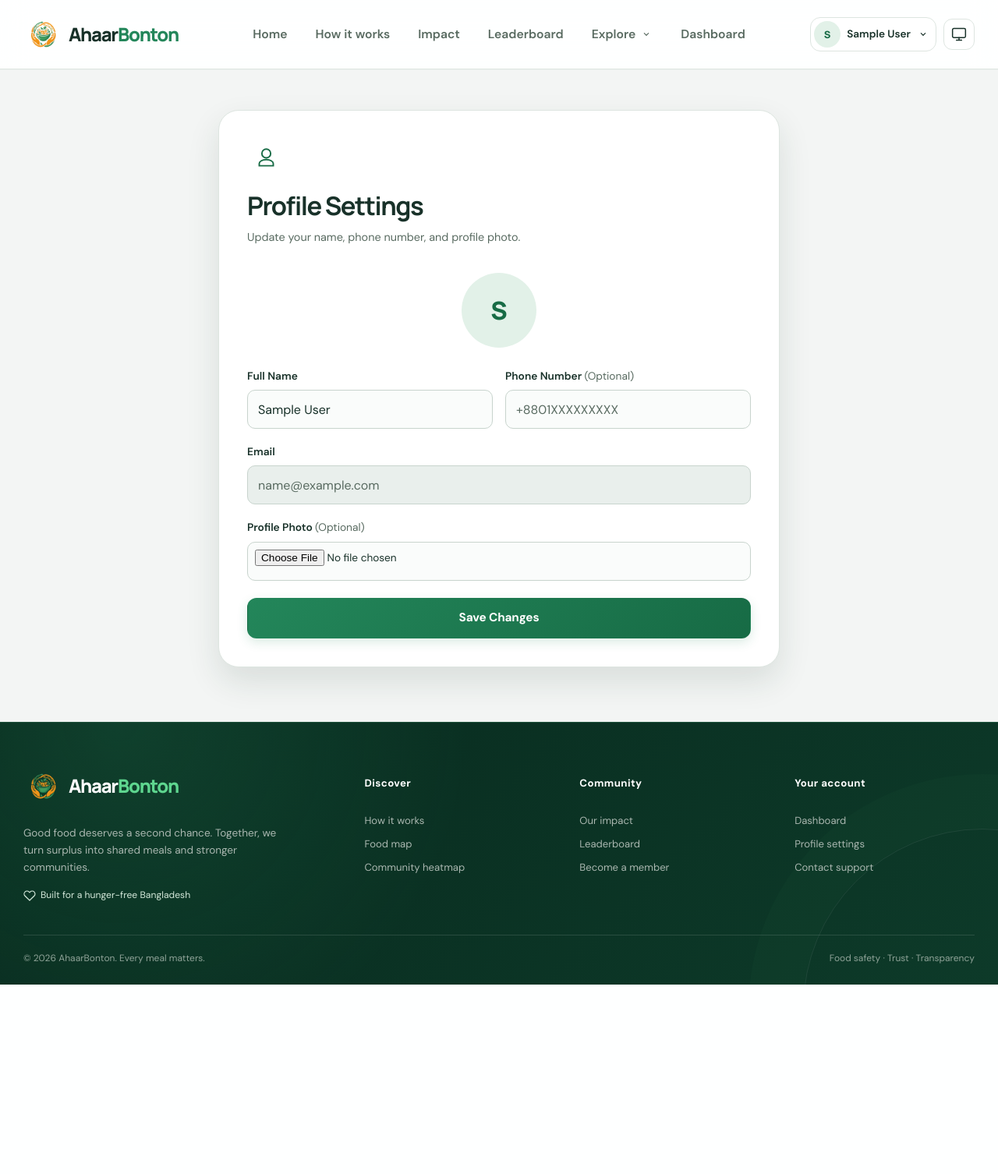
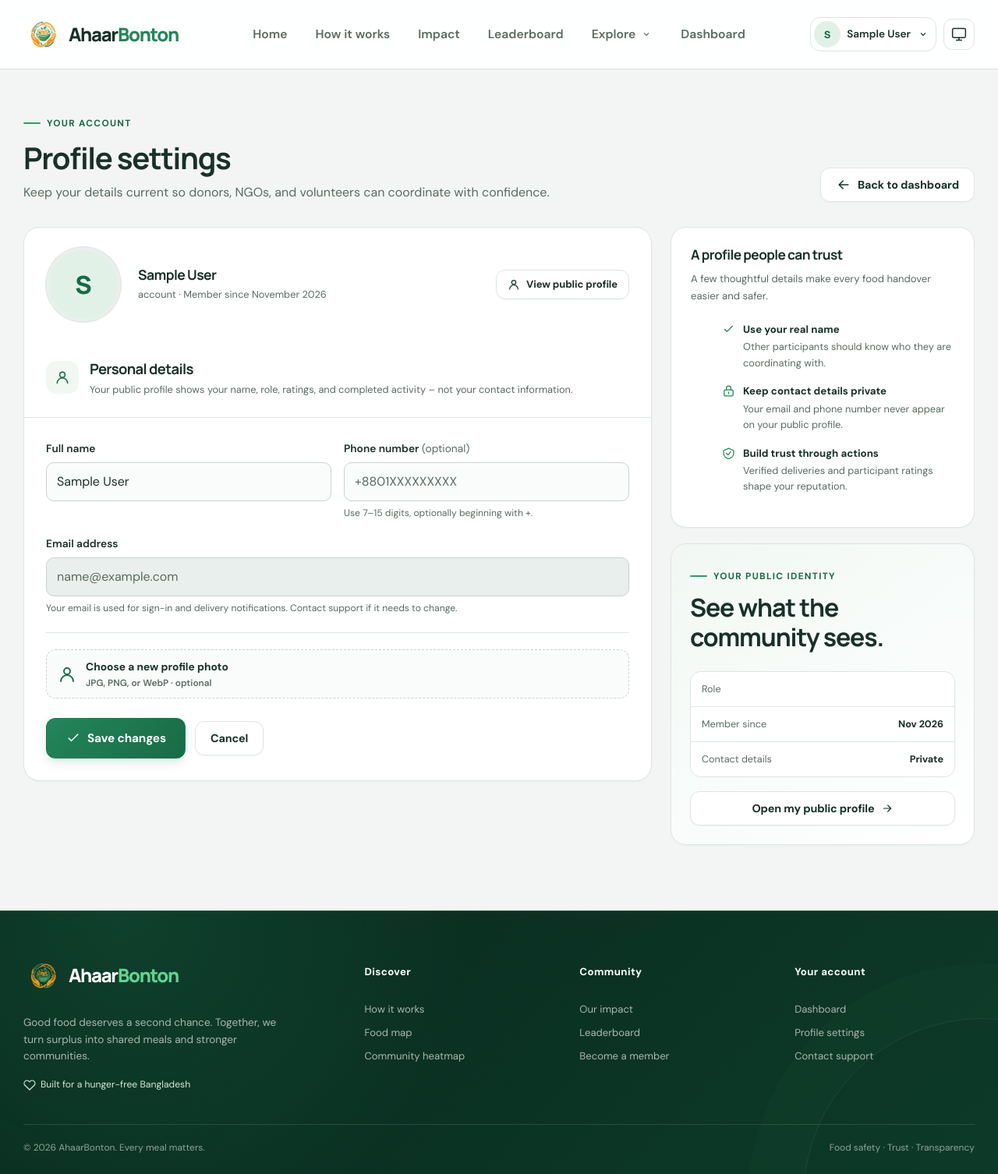
Before and after one commit to TajkirHossen-14/Ahaar_Bonton, a Django app: page /profile/ in a window 1280 px wide. Shown: the whole page at 78% size. Before the commit the page ends 1263 px from the top, so only its background shows below. Run offline with Django 5.2, Linux system fonts and the light colour scheme; the visitor is signed in with stand-in values (Sample User, id 1).

Commit message:
refactor: modernize profile settings page

```diff
--- a/templates/auth/profile.html
+++ b/templates/auth/profile.html
@@ -1,76 +1,112 @@
 {% extends 'base.html' %}
-
-{% block page_title %}Profile Settings - AhaarBonton{% endblock %}
+{% block page_title %}Profile settings - AhaarBonton{% endblock %}
 
 {% block content %}
-<section class="auth-wrapper">
-    <div class="auth-card auth-card-wide profile-card">
-        <header class="auth-header">
-            <div class="auth-logo profile-logo-icon" aria-hidden="true">
-                <svg viewBox="0 0 24 24" focusable="false">
-                    <path d="M12 12a5 5 0 1 0-5-5 5 5 0 0 0 5 5zm0 2c-4.42 0-8 2.02-8 4.5V21h16v-2.5c0-2.48-3.58-4.5-8-4.5z"/>
-                </svg>
+<section class="container page-section">
+    <header class="page-header">
+        <div>
+            <span class="eyebrow">Your account</span>
+            <h1>Profile settings</h1>
+            <p>Keep your details current so donors, NGOs, and volunteers can coordinate with confidence.</p>
         </div>
-            <h2>Profile Settings</h2>
-            <p>Update your name, phone number, and profile photo.</p>
+        <a href="{% url 'dashboard' %}" class="btn btn-ghost"><svg class="icon" aria-hidden="true"><use href="#i-back"/></svg>Back to dashboard</a>
     </header>
 
-        <div class="profile-photo-block">
+    <div class="settings-layout">
+        <div class="settings-main">
+            <article class="card settings-card">
+                <div class="settings-photo-row">
                     {% if request.user.profile_pic %}
-                <img src="{{ request.user.profile_pic.url }}" alt="{{ request.user.full_name }}" class="profile-photo-preview">
+                        <img id="profilePhotoPreview" src="{{ request.user.profile_pic.url }}" alt="Current profile photo" class="avatar avatar-lg">
+                        <span id="profilePhotoPlaceholder" class="avatar avatar-lg hidden">{{ request.user.full_name|default:request.user.email|slice:":1"|upper }}</span>
                     {% else %}
-                <div class="profile-photo-placeholder">
-                    {{ request.user.full_name|default:request.user.email|slice:":1"|upper }}
+                        <span id="profilePhotoPlaceholder" class="avatar avatar-lg">{{ request.user.full_name|default:request.user.email|slice:":1"|upper }}</span>
+                        <img id="profilePhotoPreview" alt="Selected profile photo preview" class="avatar avatar-lg hidden">
+                    {% endif %}
+                    <div class="settings-photo-copy">
+                        <h2>{{ request.user.full_name }}</h2>
+                        <p>{{ request.user.get_role_display }} account · Member since {{ request.user.date_joined|date:"F Y" }}</p>
                     </div>
+                    <a href="{% url 'user_profile' request.user.pk %}" class="btn btn-ghost btn-sm"><svg class="icon icon-sm" aria-hidden="true"><use href="#i-user"/></svg>View public profile</a>
+                </div>
+
+                <form method="post" action="{% url 'profile' %}" enctype="multipart/form-data" novalidate data-enhanced-form>
+                    {% csrf_token %}
+                    <div class="form-summary hidden" data-form-summary role="alert" tabindex="-1"></div>
+                    {% if form.non_field_errors %}
+                        <div class="alert alert-error" role="alert">{{ form.non_field_errors }}</div>
+                    {% endif %}
+
+                    <div class="settings-card-head">
+                        <span class="settings-head-icon"><svg class="icon" aria-hidden="true"><use href="#i-user"/></svg></span>
+                        <div>
+                            <h2>Personal details</h2>
+                            <p>Your public profile shows your name, role, ratings, and completed activity – not your contact information.</p>
+                        </div>
+                    </div>
+                    <div class="settings-card-body">
+                        <div class="form-row">
+                            <div class="form-group">
+                                <label for="id_full_name">Full name</label>
+                                <input type="text" id="id_full_name" name="full_name" value="{{ form.full_name.value|default:'' }}" autocomplete="name" minlength="2" maxlength="255" required>
+                                {{ form.full_name.errors }}
+                            </div>
+                            <div class="form-group">
+                                <label for="id_phone_number">Phone number <span class="optional">(optional)</span></label>
+                                <input type="tel" id="id_phone_number" name="phone_number" value="{{ form.phone_number.value|default:'' }}" autocomplete="tel" placeholder="+8801XXXXXXXXX" maxlength="20" aria-describedby="phoneHint">
+                                <p id="phoneHint" class="form-hint">Use 7–15 digits, optionally beginning with +.</p>
+                                {{ form.phone_number.errors }}
+                            </div>
+                        </div>
+                        <div class="form-group">
+                            <label for="id_email_display">Email address</label>
+                            <input type="email" id="id_email_display" value="{{ request.user.email }}" readonly aria-describedby="emailHint">
+                            <p id="emailHint" class="form-hint">Your email is used for sign-in and delivery notifications. Contact support if it needs to change.</p>
+                        </div>
+
+                        <div class="profile-photo-fields">
+                            <label class="file-upload" for="id_profile_pic">
+                                <svg class="icon" aria-hidden="true"><use href="#i-user"/></svg>
+                                <span><strong>Choose a new profile photo</strong><small>JPG, PNG, or WebP · optional</small></span>
+                                <input type="file" id="id_profile_pic" name="profile_pic" accept="image/*" data-preview="profilePhotoPreview" data-placeholder="profilePhotoPlaceholder">
+                            </label>
+                            {{ form.profile_pic.errors }}
+                            {% if request.user.profile_pic %}
+                                <label class="profile-remove mt-2"><input type="checkbox" name="remove_profile_pic" id="id_remove_profile_pic">Remove my current photo</label>
                             {% endif %}
                         </div>
 
-        <form method="post" action="{% url 'profile' %}" enctype="multipart/form-data">
-            {% csrf_token %}
-
-            <div class="form-row">
-                <div>
-                    <label for="id_full_name">Full Name</label>
-                    <input type="text" id="id_full_name" name="full_name" value="{{ form.full_name.value|default:'' }}" required>
-                    {% if form.full_name.errors %}
-                        <p class="location-error">{{ form.full_name.errors.0 }}</p>
-                    {% endif %}
-                </div>
-                <div>
-                    <label for="id_phone_number">Phone Number <span class="optional">(Optional)</span></label>
-                    <input type="text" id="id_phone_number" name="phone_number" value="{{ form.phone_number.value|default:'' }}" placeholder="+8801XXXXXXXXX">
-                    {% if form.phone_number.errors %}
-                        <p class="location-error">{{ form.phone_number.errors.0 }}</p>
-                    {% endif %}
+                        <div class="form-actions">
+                            <button type="submit" class="btn btn-primary btn-lg"><svg class="icon" aria-hidden="true"><use href="#i-check"/></svg>Save changes</button>
+                            <a href="{% url 'dashboard' %}" class="btn btn-ghost">Cancel</a>
                         </div>
                     </div>
-
-            <div>
-                <label for="id_email_display">Email</label>
-                <input type="email" id="id_email_display" value="{{ request.user.email }}" class="readonly-input" readonly>
+                </form>
+            </article>
         </div>
 
-            <div>
-                <label for="id_profile_pic">Profile Photo <span class="optional">(Optional)</span></label>
-                <input type="file" id="id_profile_pic" name="profile_pic" accept="image/*">
-                {% if form.profile_pic.errors %}
-                    <p class="location-error">{{ form.profile_pic.errors.0 }}</p>
-                {% endif %}
+        <aside class="settings-aside" aria-label="Profile guidance">
+            <article class="card settings-help">
+                <h2>A profile people can trust</h2>
+                <p>A few thoughtful details make every food handover easier and safer.</p>
+                <ul class="settings-help-list">
+                    <li><svg class="icon" aria-hidden="true"><use href="#i-check"/></svg><span><strong>Use your real name</strong>Other participants should know who they are coordinating with.</span></li>
+                    <li><svg class="icon" aria-hidden="true"><use href="#i-lock"/></svg><span><strong>Keep contact details private</strong>Your email and phone number never appear on your public profile.</span></li>
+                    <li><svg class="icon" aria-hidden="true"><use href="#i-shield"/></svg><span><strong>Build trust through actions</strong>Verified deliveries and participant ratings shape your reputation.</span></li>
+                </ul>
+            </article>
+
+            <article class="card settings-account-card">
+                <span class="eyebrow">Your public identity</span>
+                <h2>See what the community sees.</h2>
+                <div class="profile-facts mt-3">
+                    <div><span>Role</span><strong>{{ request.user.get_role_display }}</strong></div>
+                    <div><span>Member since</span><strong>{{ request.user.date_joined|date:"M Y" }}</strong></div>
+                    <div><span>Contact details</span><strong>Private</strong></div>
                 </div>
-
-            {% if request.user.profile_pic %}
-            <label class="profile-remove">
-                <input type="checkbox" name="remove_profile_pic" id="id_remove_profile_pic">
-                Remove current photo
-            </label>
-            {% endif %}
-
-            {% if form.non_field_errors %}
-                <p class="location-error">{{ form.non_field_errors.0 }}</p>
-            {% endif %}
-
-            <button type="submit" class="btn btn-primary btn-lg btn-full">Save Changes</button>
-        </form>
+                <a href="{% url 'user_profile' request.user.pk %}" class="btn btn-secondary btn-full">Open my public profile <svg class="icon icon-sm" aria-hidden="true"><use href="#i-arrow"/></svg></a>
+            </article>
+        </aside>
     </div>
 </section>
 {% endblock %}
```
Lines whose indentation alone changed are shown as unchanged.
